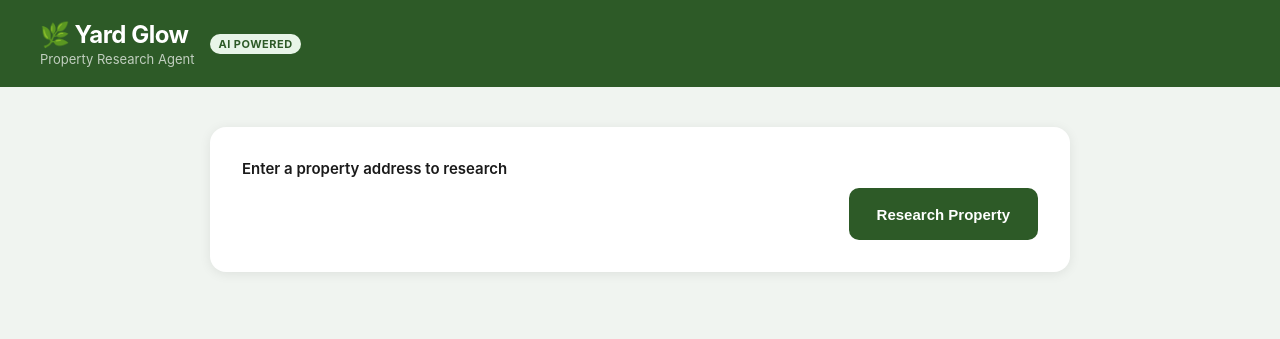
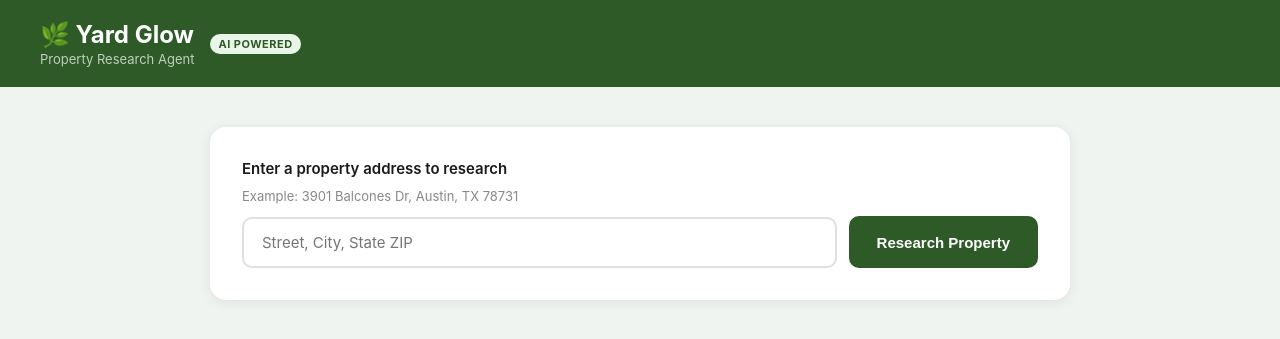
Before and after one commit to evthedev44/yard-glow-agent, a Flask app: page / in a window 1280 px wide. Shown: the top 339 px of the page. Run offline with Flask 3, Linux system fonts and the light colour scheme; some libraries are stand-ins or nearby versions.

Commit message:
Simplify to plain text input - remove broken autocomplete

```diff
--- a/templates/index.html
+++ b/templates/index.html
@@ -22,17 +22,8 @@
             gap: 16px;
         }
 
-        header h1 {
-            font-size: 24px;
-            font-weight: 700;
-            letter-spacing: -0.5px;
-        }
-
-        header p {
-            font-size: 13px;
-            opacity: 0.7;
-            margin-top: 2px;
-        }
+        header h1 { font-size: 24px; font-weight: 700; }
+        header p { font-size: 13px; opacity: 0.7; margin-top: 2px; }
 
         .container {
             max-width: 900px;
@@ -56,33 +47,30 @@
             font-size: 15px;
         }
 
+        .hint {
+            font-size: 13px;
+            color: #888;
+            margin-bottom: 12px;
+        }
+
         .search-row {
             display: flex;
             gap: 12px;
             align-items: center;
         }
 
-        #autocomplete-container {
+        .search-row input {
             flex: 1;
-        }
-
-        gmp-place-autocomplete {
-            width: 100%;
-        }
-
-        gmp-place-autocomplete input {
-            width: 100%;
             padding: 14px 18px;
             border: 2px solid #e0e0e0;
             border-radius: 10px;
             font-size: 15px;
             outline: none;
+            transition: border-color 0.2s;
             font-family: -apple-system, BlinkMacSystemFont, 'Segoe UI', sans-serif;
         }
 
-        gmp-place-autocomplete input:focus {
-            border-color: #2d5a27;
-        }
+        .search-row input:focus { border-color: #2d5a27; }
 
         .search-row button {
             background: #2d5a27;
@@ -93,9 +81,9 @@
             font-size: 15px;
             font-weight: 600;
             cursor: pointer;
-            transition: background 0.2s;
             white-space: nowrap;
             height: 52px;
+            transition: background 0.2s;
         }
 
         .search-row button:hover { background: #3d7a35; }
@@ -211,13 +199,19 @@
 <div class="container">
     <div class="search-box">
         <label>Enter a property address to research</label>
+        <p class="hint">Example: 3901 Balcones Dr, Austin, TX 78731</p>
         <div class="search-row">
-            <div id="autocomplete-container"></div>
+            <input
+                type="text"
+                id="address"
+                placeholder="Street, City, State ZIP"
+                onkeydown="if(event.key==='Enter') research()"
+            />
             <button onclick="research()" id="btn">Research Property</button>
         </div>
         <div class="status" id="status">
             <div class="spinner"></div>
-            <span id="status-text">Researching property...</span>
+            <span id="status-text">Researching property — this takes 30-60 seconds...</span>
         </div>
         <div class="error" id="error"></div>
     </div>
@@ -240,47 +234,18 @@
 </div>
 
 <script>
-    let selectedAddress = "";
-
-    async function initMap() {
-        const { PlaceAutocompleteElement } = await google.maps.importLibrary("places");
-
-        const placeAutocomplete = new PlaceAutocompleteElement({
-            types: ["address"],
-            componentRestrictions: { country: "us" }
-        });
-
-        placeAutocomplete.style.width = "100%";
-        document.getElementById("autocomplete-container").appendChild(placeAutocomplete);
-
-        // Set address when user picks from dropdown
-        placeAutocomplete.addEventListener("gmp-placeselect", async (event) => {
-            const place = event.place;
-            await place.fetchFields({ fields: ["formattedAddress"] });
-            selectedAddress = place.formattedAddress
-                .replace(", USA", "")
-                .trim();
-            console.log("Address set:", selectedAddress);
-        });
-    }
-
     async function research() {
-        // Try selectedAddress first, then fall back to raw input value
-        const rawInput = document.querySelector("#autocomplete-container input");
-        const address = selectedAddress || (rawInput ? rawInput.value.replace(", USA", "").trim() : "");
+        const address = document.getElementById("address").value.trim();
 
         if (!address) {
-            showError("Please type and select an address from the dropdown.");
+            showError("Please enter a property address.");
             return;
         }
-
-        console.log("Researching:", address);
 
         document.getElementById("results").classList.remove("active");
         document.getElementById("error").classList.remove("active");
         document.getElementById("status").classList.add("active");
         document.getElementById("btn").disabled = true;
-        document.getElementById("status-text").textContent = "Researching property — this takes 30-60 seconds...";
 
         try {
             const response = await fetch("/research", {
@@ -316,10 +281,5 @@
     }
 </script>
 
-<script
-    src="https://maps.googleapis.com/maps/api/js?key=AIzaSyDhDOySjOjVHpBW4qnN5QEjRYqQ6UlqBqw&callback=initMap&libraries=places&v=beta"
-    async defer>
-</script>
-
 </body>
 </html>
```
